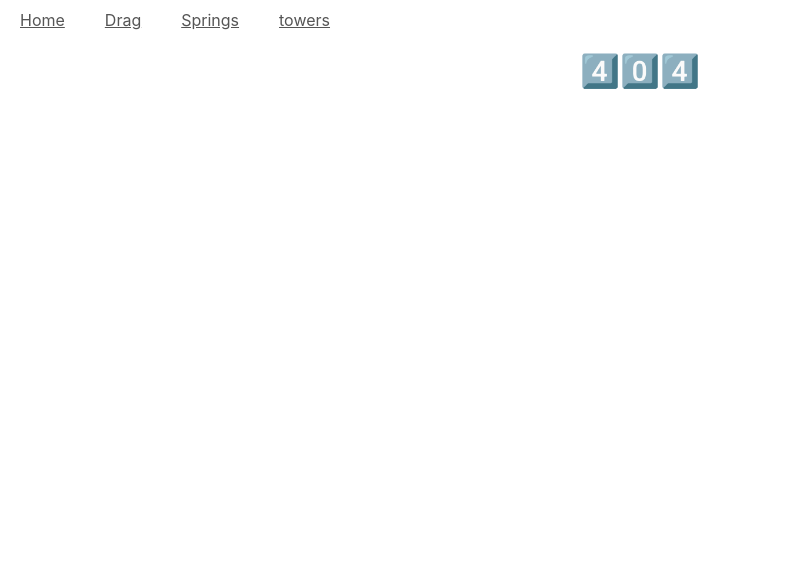
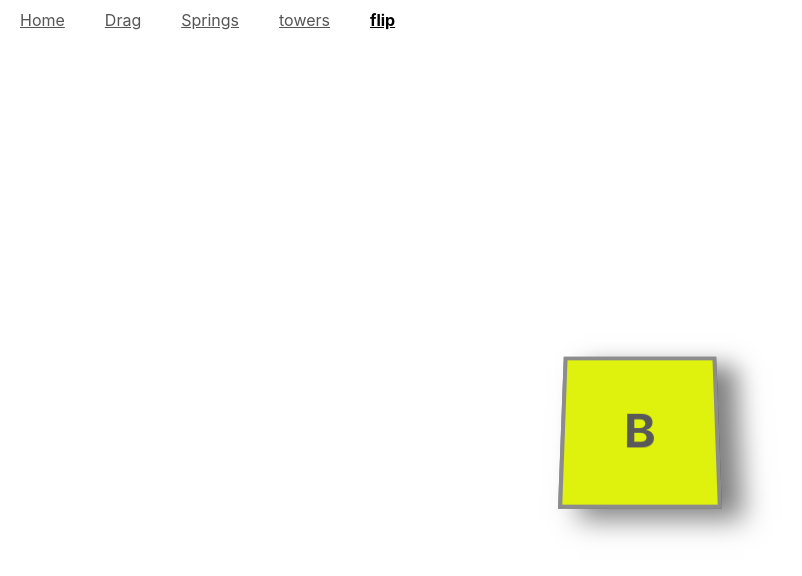
Before and after one commit to Mats01/drag-n-springs, a React (Create React App) app: page /#/flip in a window 1280 px wide. Shown: the top 576 px of the page, without its empty margins (0-802 px from the left). Built offline with nearby package versions, Linux system fonts and the light colour scheme.

Commit message:
letter flipping

```diff
--- /dev/null
+++ b/src/comonents/Flip.tsx
@@ -0,0 +1,96 @@
+import React, { useEffect, useState } from "react";
+import { animated as a, useSpring } from "react-spring";
+
+
+
+function Flip() {
+
+  const [toggle, setToggle] = useState(true);
+
+
+  // all letters of the alphabet
+  const letters = "abcdefghijklmnopqrstuvwxyz".toUpperCase().split("");
+  const [letter, setLetter] = useState(0);
+
+  const { x } = useSpring({
+    from: { x: 0 },
+    x: toggle ? 0 : 180,
+    config: { mass: 4, tension: 100, friction: 12, },
+  })
+
+
+  useEffect(() => {
+
+    setTimeout(() => {
+      setTimeout(() => {
+        if (letter === letters.length - 1) {
+          setLetter(0);
+        } else {
+          setLetter(letter + 1);
+        }
+      }, 200);
+      setToggle(!toggle);
+    }, 2000);
+
+  }, [toggle]);
+
+  return (
+    <div className="trails-main" >
+      <div style={{
+        display: 'grid',
+        placeItems: 'center',
+        width: '100vw',
+        height: '100vh',
+      }}>
+        <div>
+          <a.div
+            className="trails-text"
+            style={{
+              width: 150,
+              height: 150,
+              backfaceVisibility: 'visible',
+              border: '4px solid hsl(0,0%,55%)',
+              margin: "0 auto",
+              display: "flex",
+              alignItems: "center",
+              justifyContent: "center",
+              backgroundColor: "hsla(105, 90%, 50%, 1)",
+              fontSize: "3rem",
+              fontWeight: "bold",
+              color: 'hsla(0,0%,35%,1)',
+              boxShadow: x.to(v => `${v > 90 ? 20 : 0}px ${v > 90 ? 10 : 0}px ${v <= 90 ? 0 : Math.abs(v - 90) / 3}px hsla(0,0%,0%,0.5)`),
+              transform: x.to((x) => `perspective(600px) scale(1,-1) rotateX(${-x}deg)`),
+              // transform: x.to(x => `rotate3d(1, 0, 0, ${ x }deg)`)
+            }}
+          >
+            {letters[letter]}
+          </a.div>
+          <a.div
+            className="trails-text"
+            style={{
+              width: 150,
+              height: 150,
+              backfaceVisibility: 'hidden',
+              border: '4px solid hsl(0,0%,55%)',
+              margin: "0 auto",
+              display: "flex",
+              alignItems: "center",
+              justifyContent: "center",
+              backgroundColor: "hsla(65, 90%, 50%, 1)",
+              fontSize: "3rem",
+              fontWeight: "bold",
+              color: 'hsla(0,0%,35%,1)',
+              boxShadow: x.to(v => `${v < 90 ? 20 : 0}px ${v < 90 ? 10 : 0}px ${v >= 90 ? 0 : Math.abs(v - 90) / 3}px hsla(0,0%,0%,0.5)`),
+              transform: x.to((x) => `perspective(600px)  rotateX(${x}deg)`),
+              marginTop: -158,
+              // transform: x.to(x => `rotate3d(1, 0, 0, ${ x }deg)`)
+            }}
+          >
+            {letters[letter]}
+          </a.div>
+        </div>
+      </div>
+    </div>
+  );
+}
+export default Flip;
--- a/src/router/Router.tsx
+++ b/src/router/Router.tsx
@@ -12,6 +12,7 @@ import { styles } from '../Style';
 import Drag from '../comonents/DragTests';
 import Springs from '../comonents/AnimationTests';
 import Towers from '../comonents/Towers';
+import Flip from '../comonents/Flip';
 
 
 
@@ -36,6 +37,9 @@ export default function AppRouter() {
             <NavLink
               style={({ isActive }) => (!isActive ? styles.navLink : { ...styles.navLink, ...styles.activeNavLink })}
               to="/towers">towers</NavLink>
+            <NavLink
+              style={({ isActive }) => (!isActive ? styles.navLink : { ...styles.navLink, ...styles.activeNavLink })}
+              to="/flip">flip</NavLink>
           </div>
         </nav>
 
@@ -45,6 +49,7 @@ export default function AppRouter() {
           <Route path="/drag" element={<Drag />} />
           <Route path="/springs" element={<Springs />} />
           <Route path="/towers" element={<Towers />} />
+          <Route path="/flip" element={<Flip />} />
 
           <Route path="/" element={<Home />} />
           <Route path="*" element={<Route404 />} />
```
